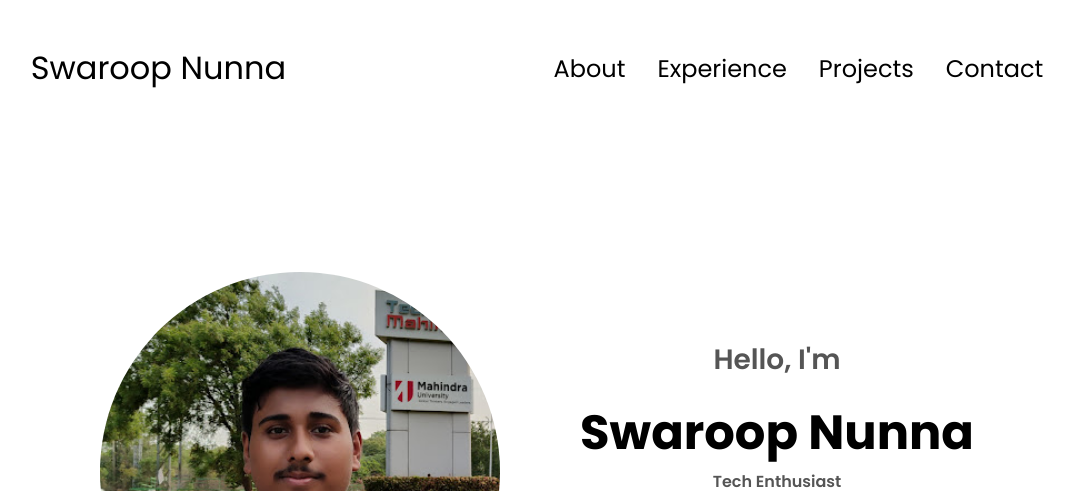
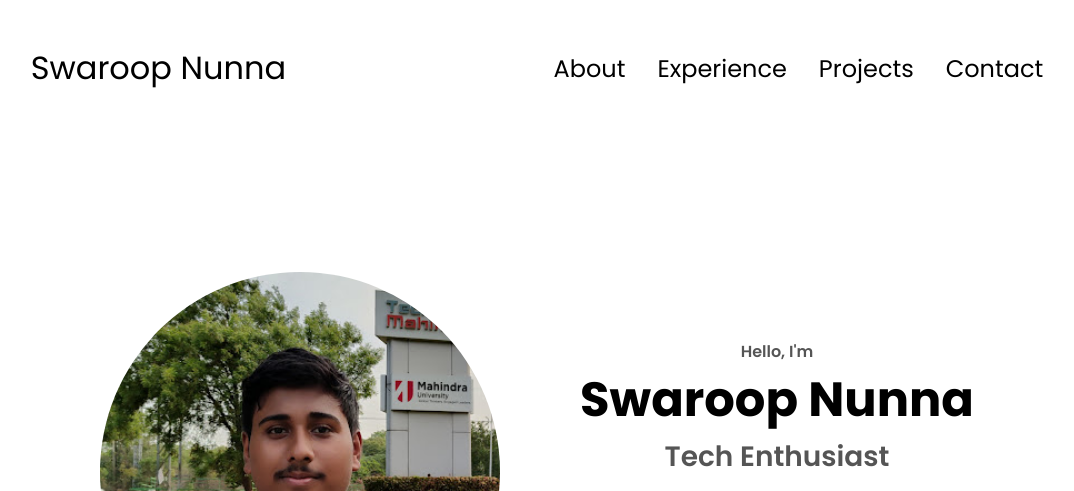
Before and after one commit to Swaroop76/Swaroop76, a plain HTML site: page index.html in a window 1280 px wide. Shown: the top 491 px of the page, without its empty margins (103-1177 px from the left). Drawn offline with Linux system fonts and the light colour scheme.

Commit message:
Update styles.css

```diff
--- a/styles.css
+++ b/styles.css
@@ -189,7 +189,7 @@ section{
 .section__text__p1{
     text-align: center;
 }
-.section__text__p1{
+.section__text__p2{
     font-size: 1.75rem;
     margin-bottom: 1rem;
 }
```
